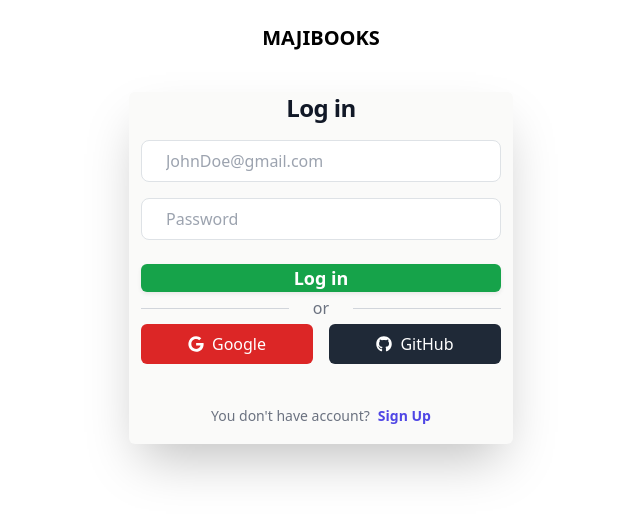
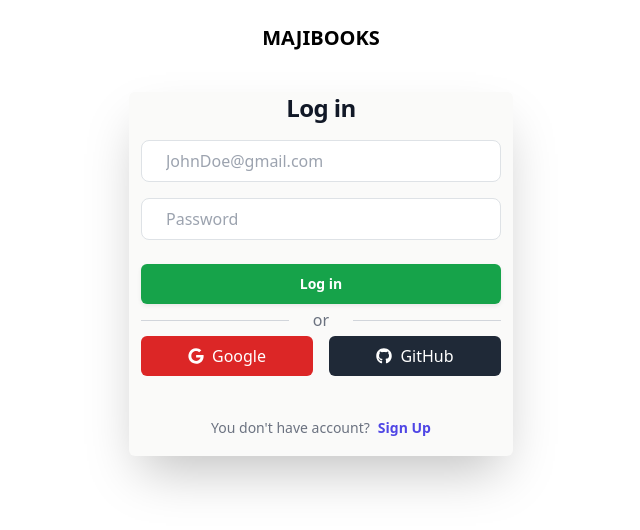
Before and after one commit to mkl007/MAJI-LIBROS, a React (Vite) app in the folder apps/client/: page /login in a window 1280 px wide. Shown: the top 530 px of the page, without its empty margins (319-959 px from the left). Built offline with nearby package versions, Linux system fonts and the light colour scheme; no server answers.

Commit message:
style and add font type and font size to project

```diff
--- a/apps/client/src/components/AddNewBookForm.tsx
+++ b/apps/client/src/components/AddNewBookForm.tsx
@@ -74,10 +74,10 @@ export const AddNewBookForm: React.FC = () => {
     }, [resStatus, setIsLoadingBook, navigate]);
 
     return (
-        <div className="containe">
+        <div className="container ">
             <form className="bg-stone-50 shadow-2xl rounded p-6" onSubmit={handleSubmit}>
                 {/* Book Title & Author */}
-                <div className="flex flex-col md:flex-row gap-4 mb-4">
+                <div className="flex flex-col md:flex-row gap-4 mb-4 ">
                     {[
                         { id: 'bookTitle', label: 'Book Title', required: true, placeholder: 'Title' },
                         { id: 'author', label: 'Author', required: true, placeholder: 'Name' },
--- a/apps/client/src/components/Feeds.compoment.tsx
+++ b/apps/client/src/components/Feeds.compoment.tsx
@@ -11,7 +11,7 @@ export const Feeds = () => {
   }, [])
 
   return (
-    <div className="container  mb-7 pb-2  w-full ">
+    <div className="container  mb-7 pb-2  w-full font-type ">
       <h1 className="text-xl font-bold mb-4">Feeds: Last published Books</h1>
       <div className=" grid grid-cols-2 md:grid-cols-3
                       lg:grid-cols-4 gap-2 xl:grid-cols-5
--- a/apps/client/src/components/Footer.component.tsx
+++ b/apps/client/src/components/Footer.component.tsx
@@ -2,7 +2,7 @@
 export const Footer = () => {
     return (
         // <div className="bg-violet-500 py-3 h-full bottom-0 w-full text-center">
-        <div className="w-full bg-gray-800 z-50 py-20 bottom-0 relative ">
+        <div className="w-full bg-gray-800 z-50 py-20 bottom-0 relative font-type">
 
             <p className="text-zinc-50 text-center">Footer</p>
         </div >
--- a/apps/client/src/components/LogInForm.tsx
+++ b/apps/client/src/components/LogInForm.tsx
@@ -37,7 +37,8 @@ export const LogInFormComponent = () => {
     }, [data, navegate])
 
     return (
-        <div className="  mb-3.5 bg-midnight pb-3 bg-stone-50 mt-10 sm:mx-auto sm:w-full sm:max-w-sm rounded-md shadow-2xl">
+        <div className="  mb-3.5 bg-midnight pb-3 bg-stone-50 mt-10 sm:mx-auto
+                         sm:w-full sm:max-w-sm rounded-md shadow-2xl font-type ">
 
             <div className="sm:mx-auto sm:w-full sm:max-w-sm">
                 <h2 className="text-xl mt-10 text-center  md:text-2xl font-bold leading-9 tracking-tight text-gray-900">
@@ -83,7 +84,10 @@ export const LogInFormComponent = () => {
                             onClick={() => console.log('')}
                             text='Log in'
                             type='submit'
-                            className=" w-full justify-center rounded-md bg-green-600 text-sm font-semibold leading-6 text-white shadow-sm hover:bg-green-700 focus-visible:outline focus-visible:outline-2 focus-visible:outline-offset-2 focus-visible:outline-indigo-600 lg:text-lg"
+                            className=" w-full justify-center rounded-md bg-green-600 text-sm
+                                        font-semibold leading-6 text-white shadow-sm hover:bg-green-700
+                                        focus-visible:outline focus-visible:outline-2 focus-visible:outline-offset-2
+                                        focus-visible:outline-indigo-600 lg:text-md p-2"
 
 
                         />
--- a/apps/client/src/components/Modal.login.component.tsx
+++ b/apps/client/src/components/Modal.login.component.tsx
@@ -1,6 +1,10 @@
 import { useState } from "react";
+import { FaLitecoinSign } from "react-icons/fa6";
+import { LuLogIn } from "react-icons/lu";
+import { Link, redirect } from "react-router-dom";
+import { ButtonComponent } from "./ui/ButtonComponent";
 
-interface LoginModalProps{
+interface LoginModalProps {
   message: string
 }
 
@@ -24,11 +28,19 @@ export const ModalLogin: React.FC<LoginModalProps> = ({ message }) => {
               x
             </button>
             <h2 className="text-lg font-bold mb-4"> {message} </h2>
-              <button
-                className="bg-red-500 hover:bg-red-700 text-white font-bold py-2 px-4 rounded"
+
+            <Link
+              to={"/login"}
             >
-                Login
-              </button>
+              <ButtonComponent
+                onClick={() =>{} }
+                text="Login"
+                type="button"
+                icon={<LuLogIn className="h-5 w-5" />}
+                className="flex items-center gap-2 px-4 py-2 text-sm text-gray-70 bg-slate-600
+                           hover:bg-gray-900 rounded-md"
+              />
+            </Link>
           </div>
         </div>
       )}
--- a/apps/client/src/components/profile/Profile.tsx
+++ b/apps/client/src/components/profile/Profile.tsx
@@ -4,7 +4,7 @@ import { TradedBooks } from "./TradedBooks";
 
 export const ProfileComponent = () => {
   return (
-    <div className="h-screen w-full bg-gray-50 flex flex-col items-center border-2 border-green-500">
+    <div className="h-screen w-full bg-gray-50 flex flex-col items-center">
       <h1 className="text-4xl font-bold mb-6 text-gray-800">My Profile</h1>
 
       <div className="flex flex-col md:flex-row gap-8 border-2 border-red-500">
--- a/apps/client/src/components/ui/ButtonComponent.tsx
+++ b/apps/client/src/components/ui/ButtonComponent.tsx
@@ -4,7 +4,7 @@ interface ButtonComponentProps {
     text: string;
     type: "button" | "submit" | "reset";
     className?: string;
-    icon: JSX.Element;
+    icon?: JSX.Element;
 }
 
 
--- a/apps/client/src/index.css
+++ b/apps/client/src/index.css
@@ -23,3 +23,7 @@
 .Text-muted {
   @apply text-gray-600 dark:text-gray-400;
 }
+
+.font-type{
+  @apply font-sans;
+}
--- a/apps/client/src/pages/AddNewBook.page.tsx
+++ b/apps/client/src/pages/AddNewBook.page.tsx
@@ -4,7 +4,7 @@ export const AddNewBook = () => {
 
   return (
     <div className="container ">
-      <h2 className="  "> Add new book</h2>
+      <h2 className=" flex flex-col items-center Text-subtitle  "> Add new book</h2>
       <div className="container max-w-2xl mx-auto mt-10 p-4 ">
         <AddNewBookForm />
       </div>
--- a/apps/client/src/pages/Home.page.tsx
+++ b/apps/client/src/pages/Home.page.tsx
@@ -3,8 +3,8 @@ import { Feeds } from '../components/Feeds.compoment'
 export const HomePage = () => {
 
   return (
-    <div >
-      <Feeds />
+    <div className='font-type'>
+      <Feeds/>
 
     </div>
   )
```
Lines whose indentation alone changed are shown as unchanged.
